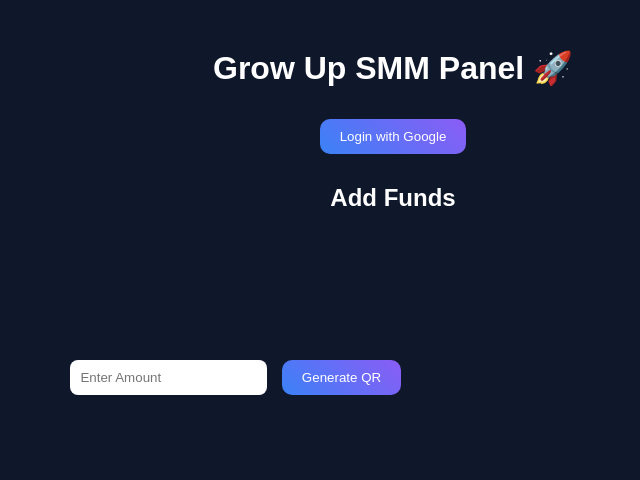
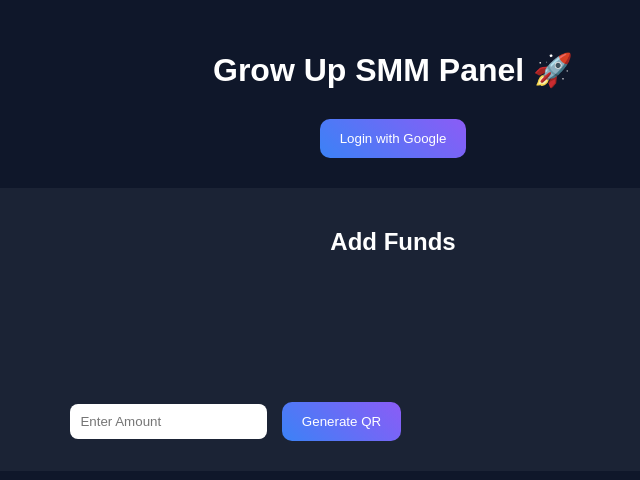
Before and after one commit to a3697196-eng/JOD-, a plain HTML site: page index.html in a window 1280 px wide. Shown: the whole page, without its empty margins (247-887 px from the left). Drawn offline with Linux system fonts and the light colour scheme.

Commit message:
Refactor styles for body, container, and button
Adjusted margin, padding, and text alignment for body and container. Updated button padding for better appearance.

```diff
--- a/style.css
+++ b/style.css
@@ -1,21 +1,34 @@
 body {
+  margin: 0;
+  font-family: Arial;
   background: #0f172a;
   color: white;
-  font-family: Arial;
-  text-align: center;
 }
 
 .container {
+  text-align: center;
+  padding: 30px;
+}
+
+h1 {
+  margin-bottom: 20px;
+}
+
+.card {
+  background: rgba(255,255,255,0.05);
   padding: 20px;
+  border-radius: 15px;
+  margin-top: 20px;
 }
 
 button {
   background: linear-gradient(45deg, #3b82f6, #8b5cf6);
   border: none;
-  padding: 10px 20px;
+  padding: 12px 20px;
   color: white;
   border-radius: 10px;
   margin: 10px;
+  cursor: pointer;
 }
 
 input {
```
